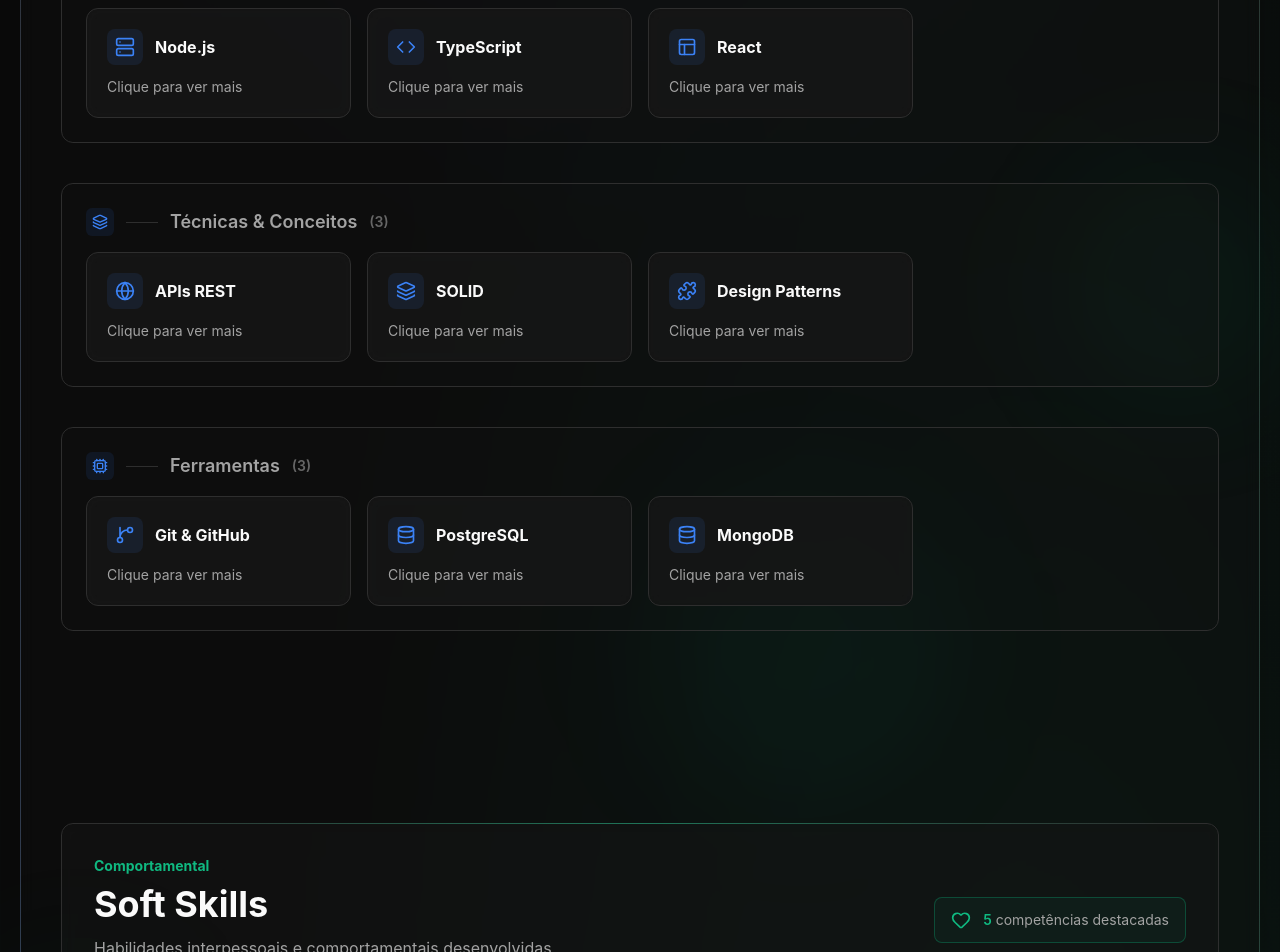
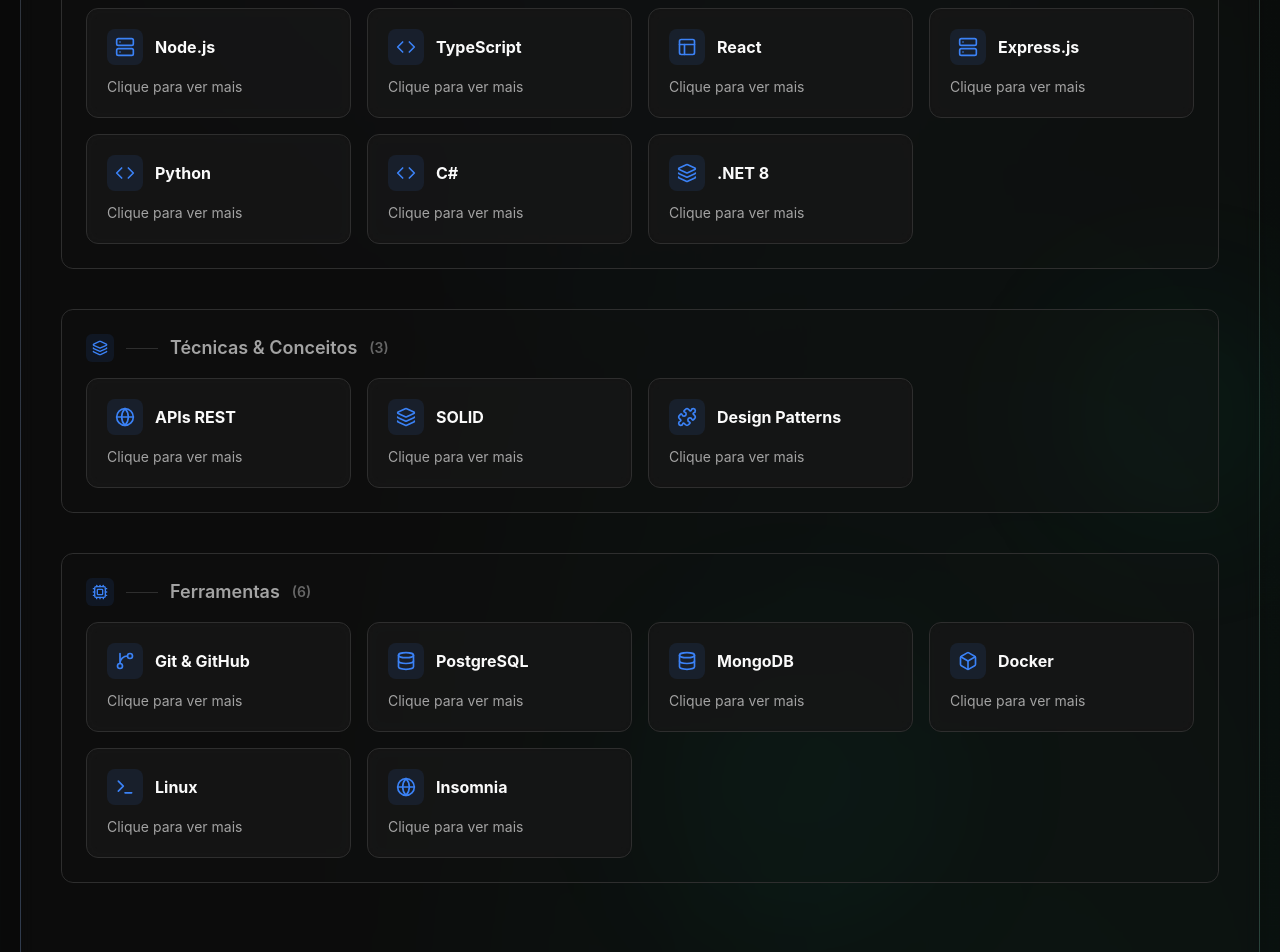
Before and after one commit to gustavopinto244/gustavopinto244.github.io, a React (Vite) app: page / in a window 1280 px wide. Shown: the part 1200-2152 px from the top of the page. Built offline with nearby package versions, Linux system fonts and the light colour scheme.

Commit message:
resume update

```diff
--- a/index.html
+++ b/index.html
@@ -8,6 +8,7 @@
       content="Portfólio de Gustavo Pinto da Conceição, desenvolvedor back-end em formação."
     />
     <title>Gustavo Pinto | Portfólio Back-End</title>
+    <link rel="shortcut icon" href="public/favicon.png" type="image/x-icon">
   </head>
   <body>
     <div id="root"></div>
--- a/src/components/sections/Projects.tsx
+++ b/src/components/sections/Projects.tsx
@@ -1,6 +1,6 @@
 import { projects } from '../../data/content';
 import { Badge } from '../ui/Badge';
-import { ExternalLink, FolderGit2, Star } from 'lucide-react';
+import { ExternalLink, FolderGit2, Globe, Star } from 'lucide-react';
 
 export function Projects() {
   const publishedCount = projects.filter((p) => p.status === 'Publicado').length;
@@ -48,8 +48,14 @@ export function Projects() {
                 <div className="w-10 h-10 rounded-lg bg-accent/10 flex items-center justify-center">
                   <FolderGit2 className="w-5 h-5 text-accent" />
                 </div>
-                <div>
+                <div className="flex items-center gap-2">
                   <Badge variant="success">{project.status}</Badge>
+                  {project.isLive && (
+                    <span className="inline-flex items-center gap-1.5 text-xs font-bold text-green-400 bg-green-400/10 border border-green-400/20 rounded-full px-2.5 py-0.5">
+                      <span className="w-1.5 h-1.5 rounded-full bg-green-400 animate-pulse" />
+                      Você está aqui
+                    </span>
+                  )}
                 </div>
               </div>
               <span className="text-4xl font-black text-border/40 select-none">
@@ -74,6 +80,19 @@ export function Projects() {
                 ))}
               </div>
 
+              <div className="flex items-center gap-4">
+                {project.liveLink && (
+                  <a
+                    href={project.liveLink}
+                    target="_blank"
+                    rel="noreferrer"
+                    className="inline-flex items-center gap-2 text-accent font-bold hover:gap-3 transition-all"
+                  >
+                    <Globe className="w-4 h-4" />
+                    Acessar site
+                    <ExternalLink className="w-4 h-4" />
+                  </a>
+                )}
                 <a
                   href={project.link}
                   target="_blank"
@@ -83,6 +102,7 @@ export function Projects() {
                   Abrir repositório
                   <ExternalLink className="w-4 h-4" />
                 </a>
+              </div>
             </div>
           </article>
         ))}
--- a/src/components/sections/Skills.tsx
+++ b/src/components/sections/Skills.tsx
@@ -9,6 +9,8 @@ import {
   Layers,
   Puzzle,
   Cpu,
+  Box,
+  Terminal,
   type LucideIcon,
 } from 'lucide-react';
 import { skills } from '../../data/content';
@@ -25,6 +27,8 @@ const iconMap: Record<string, LucideIcon> = {
   Globe,
   Layers,
   Puzzle,
+  Box,
+  Terminal,
 };
 
 const levelLabels = {
--- a/src/components/sections/SoftSkills.tsx
+++ b/src/components/sections/SoftSkills.tsx
@@ -7,6 +7,9 @@ import {
   ClipboardList,
   Search,
   Heart,
+  Zap,
+  Eye,
+  UserCheck,
   type LucideIcon,
 } from 'lucide-react';
 import { softSkills } from '../../data/content';
@@ -18,6 +21,9 @@ const iconMap: Record<string, LucideIcon> = {
   RefreshCw,
   ClipboardList,
   Search,
+  Zap,
+  Eye,
+  UserCheck,
 };
 
 export function SoftSkills() {
--- a/src/data/content.ts
+++ b/src/data/content.ts
@@ -41,6 +41,46 @@ export const skills: Skill[] = [
     proficiency: 40,
     description: 'Componentes funcionais, hooks, gerenciamento de estado e renderização condicional.',
     examples: ['Portfólio Pessoal', 'E-commerce Front-end'],
+  },
+  {
+    id: 'express',
+    name: 'Express.js',
+    icon: 'Server',
+    category: 'languages',
+    level: 'intermediario',
+    proficiency: 70,
+    description: 'Framework para construção de APIs REST, roteamento, middlewares e tratamento de erros.',
+    examples: ['API de Lista de Tarefas', 'E-commerce Back-end'],
+  },
+  {
+    id: 'python',
+    name: 'Python',
+    icon: 'Code',
+    category: 'languages',
+    level: 'iniciante',
+    proficiency: 20,
+    description: 'Linguagem de programação versátil, com foco em legibilidade e produtividade.',
+    examples: ['Projetos acadêmicos'],
+  },
+  {
+    id: 'c#',
+    name: 'C#',
+    icon: 'Code',
+    category: 'languages',
+    level: 'iniciante',
+    proficiency: 10,
+    description: 'Linguagem de programação orientada a objetos, com foco em produtividade e desempenho.',
+    examples: ['Projetos acadêmicos'],
+  },
+  {
+    id: '.net8',
+    name: '.NET 8',
+    icon: 'Layers',
+    category: 'languages',
+    level: 'iniciante',
+    proficiency: 5,
+    description: 'Framework para desenvolvimento de aplicações web, APIs e serviços com C#.',
+    examples: ['Projetos acadêmicos'],
   },
   {
     id: 'rest',
@@ -102,6 +142,36 @@ export const skills: Skill[] = [
     description: 'Modelagem NoSQL, operações CRUD, agregações e integração com Mongoose.',
     examples: ['API de Lista de Tarefas'],
   },
+  {
+    id: 'docker',
+    name: 'Docker',
+    icon: 'Box',
+    category: 'tools',
+    level: 'iniciante',
+    proficiency: 20,
+    description: 'Containerização de aplicações, criação de imagens e gerenciamento de containers.',
+    examples: ['Deploy de projetos locais'],
+  },
+  {
+    id: 'linux',
+    name: 'Linux',
+    icon: 'Terminal',
+    category: 'tools',
+    level: 'iniciante',
+    proficiency: 45,
+    description: 'Comandos básicos, navegação em diretórios, permissões e gerenciamento de processos.',
+    examples: ['Ambiente de desenvolvimento local'],
+  },
+  {
+    id: 'insomnia',
+    name: 'Insomnia',
+    icon: 'Globe',
+    category: 'tools',
+    level: 'intermediario',
+    proficiency: 50,
+    description: 'Testes de APIs REST, envio de requisições, visualização de respostas e organização de endpoints.',
+    examples: ['Testes de APIs desenvolvidas'],
+  }
 ];
 
 export const softSkills: SoftSkill[] = [
@@ -140,6 +210,27 @@ export const softSkills: SoftSkill[] = [
     description: 'Busca constante por aprendizado e melhoria contínua.',
     context: 'Estudo autodidata e exploração de novas tecnologias e padrões.',
   },
+  {
+    id: 'fast-learning',
+    name: 'Aprendizado Rápido',
+    icon: 'Zap',
+    description: 'Capacidade de absorver e aplicar novos conhecimentos de forma eficiente.',
+    context: 'Adaptação a novas linguagens, frameworks e ferramentas em projetos diversos.',
+  },
+  {
+    id: 'attention-to-detail',
+    name: 'Atenção aos Detalhes',
+    icon: 'Eye',
+    description: 'Foco na qualidade do código, testes e revisão de funcionalidades.',
+    context: 'Garantia de entregas consistentes e livres de erros em projetos desenvolvidos.',
+  },
+  {
+    id: 'autonomy',
+    name: 'Autonomia',
+    icon: 'UserCheck',
+    description: 'Capacidade de trabalhar de forma independente e tomar decisões informadas.',
+    context: 'Desenvolvimento de projetos pessoais e acadêmicos com mínima supervisão.',
+  },
 ];
 
 export const projects: Project[] = [
@@ -157,6 +248,7 @@ export const projects: Project[] = [
       'Portfólio pessoal desenvolvido para apresentar perfil profissional, competências, experiências e projetos em um layout escuro com identidade visual neon.',
     stack: ['React', 'TypeScript', 'Vite', 'CSS3', 'HTML5'],
     link: 'https://github.com/gustavopinto244/gustavopinto244.github.io',
+    isLive: true,
     status: 'Publicado',
   },
   {
@@ -165,6 +257,7 @@ export const projects: Project[] = [
       'E-commerce full-stack com autenticação JWT, catálogo de produtos com filtros e ordenação, carrinho de compras persistente e checkout com validação de preços no servidor.',
     stack: ['React', 'TypeScript', 'Vite', 'Node.js', 'Express', 'PostgreSQL'],
     link: 'https://github.com/gustavopinto244/store-cart-project',
+    liveLink: 'https://store-cart-project.vercel.app',
     status: 'Publicado',
   },
 ];
--- a/src/types/index.ts
+++ b/src/types/index.ts
@@ -24,6 +24,8 @@ export type Project = {
   description: string;
   stack: string[];
   link: string;
+  liveLink?: string;
+  isLive?: boolean;
   status: string;
 };
 
```
Also changed, not shown: public/favicon.png (added). Lines whose indentation alone changed are shown as unchanged.
